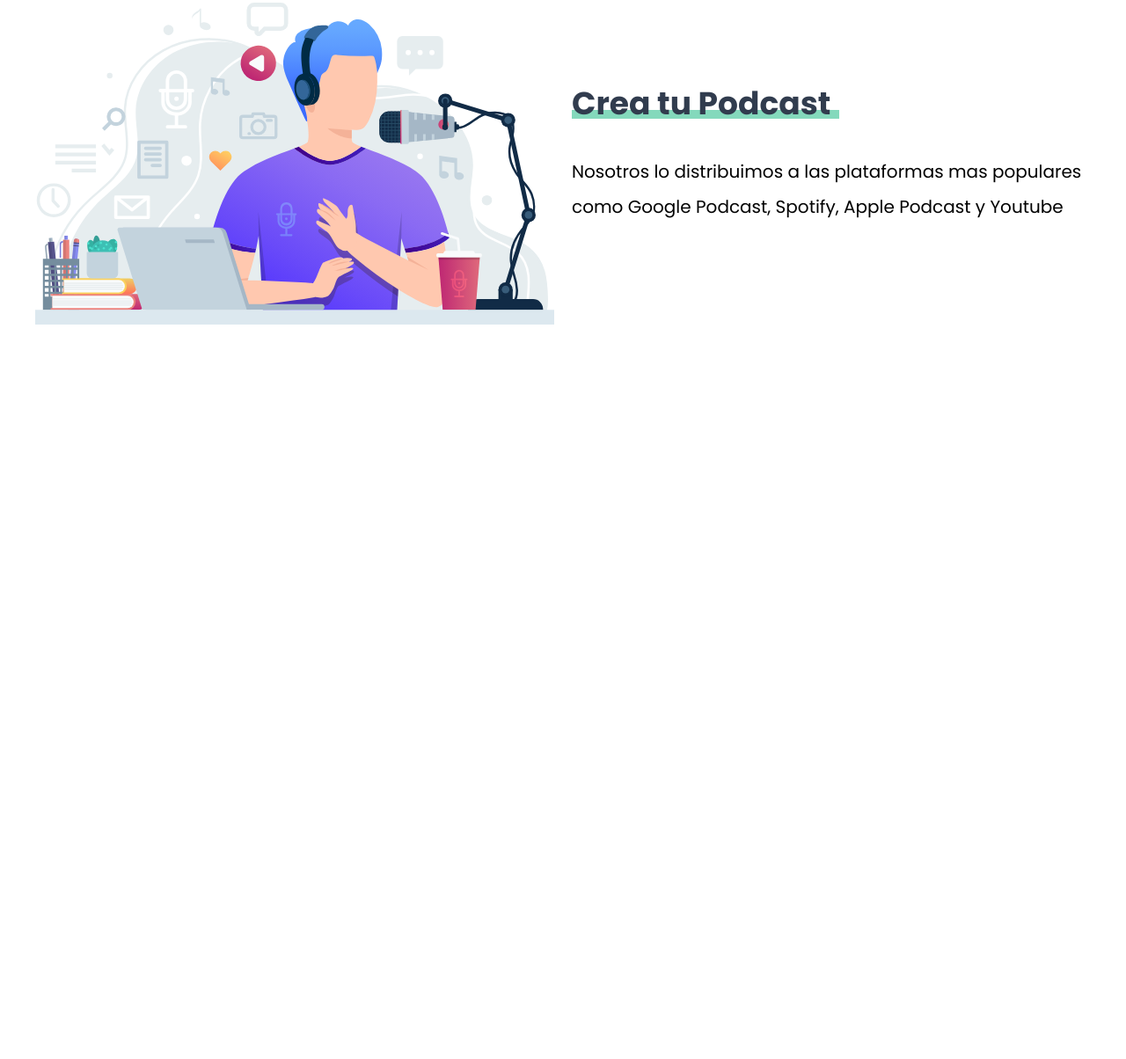
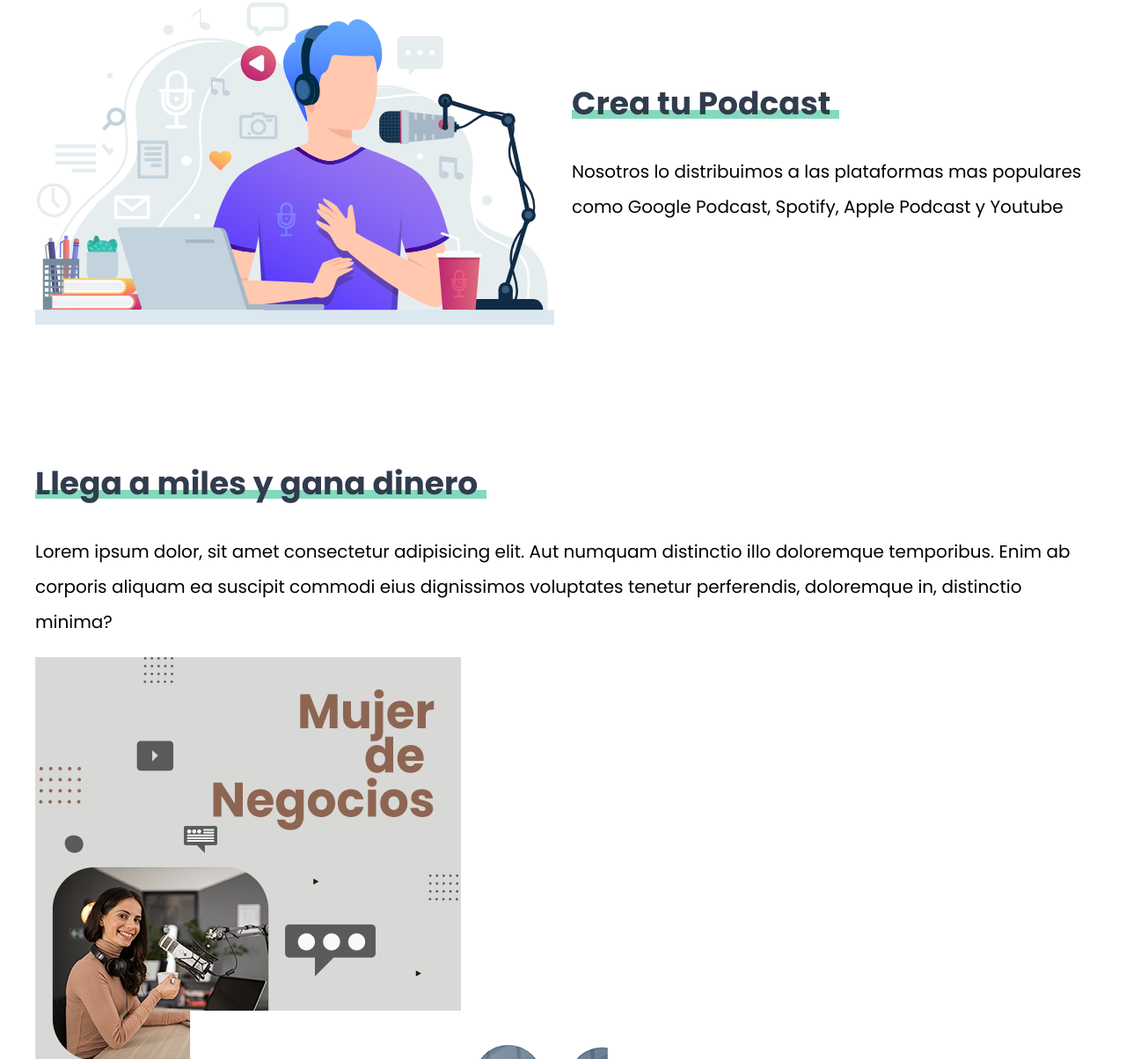
Before and after one commit to contactofernando/PodcastApp, a website: page index.html in a window 1280 px wide. Shown: the part 876-2080 px from the top of the page at 88% size. Before the commit the page ends 1325 px from the top, so only its background shows below. Drawn offline with Linux system fonts and the light colour scheme.

Commit message:
Agregado seccion beneficios al HTML

```diff
--- a/index.html
+++ b/index.html
@@ -36,5 +36,18 @@
             </div>
         </div>
     </section>
+
+    <section class="beneficios seccion">
+        <div class="grid-beneficios contenedor">
+            <div class="contenido-beneficios">
+                <h2>Llega a miles y gana dinero</h2>
+                <p>Lorem ipsum dolor, sit amet consectetur adipisicing elit. Aut numquam distinctio illo doloremque temporibus. Enim ab corporis aliquam ea suscipit commodi eius dignissimos voluptates tenetur perferendis, doloremque in, distinctio minima?</p>
+            </div>
+
+            <div class="imagen">
+                <img src="build/img/podcast_cover.png" alt="imagen podcast">
+            </div>
+        </div>
+    </section>
 </body>
 </html>
```
